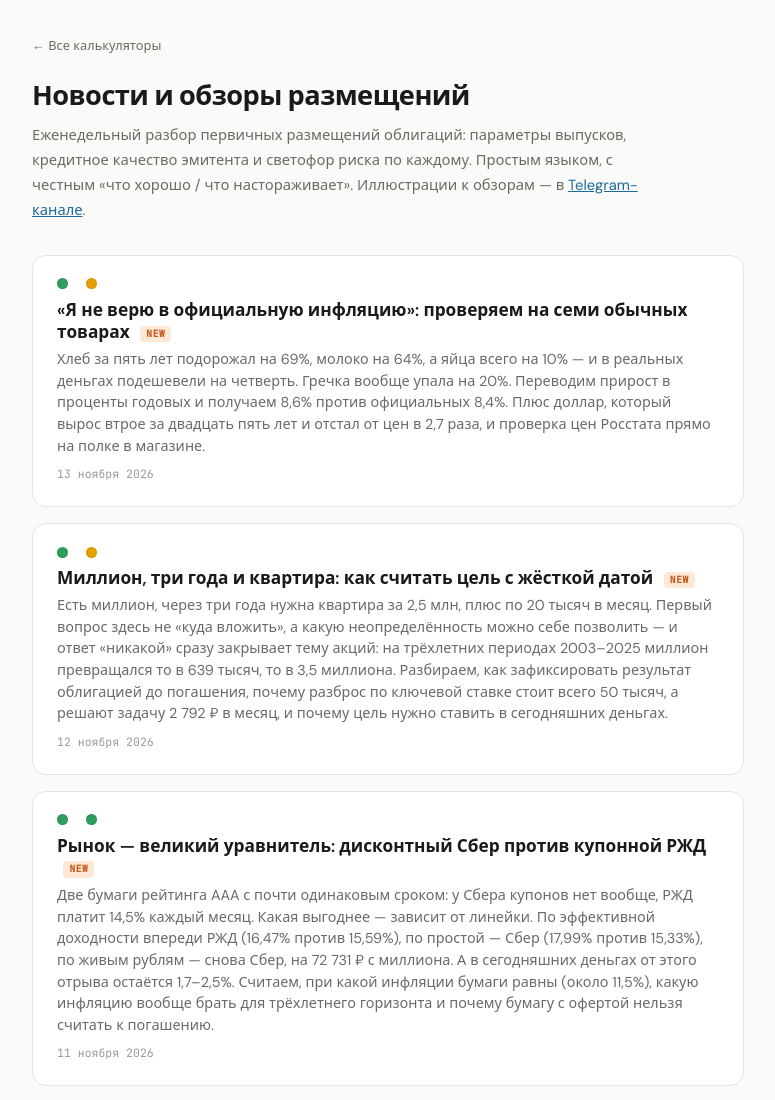
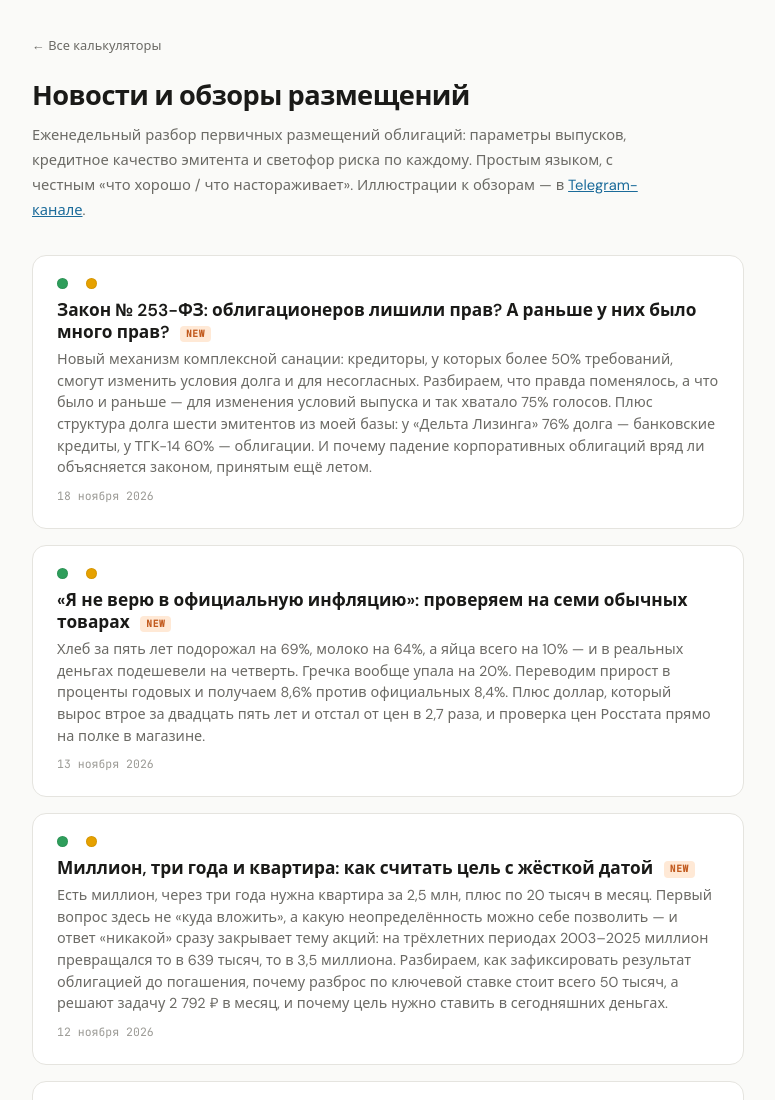
Before and after one commit to ekaterinakutnyak-blip/finance-tools, a plain HTML site: page novosti.html in a window 1280 px wide. Shown: the top 1100 px of the page, without its empty margins (252-1027 px from the left). Drawn offline with Linux system fonts and the light colour scheme; a script that the page names is missing.

Commit message:
Add files via upload

```diff
--- a/novosti.html
+++ b/novosti.html
@@ -47,6 +47,13 @@ h1{font-size:1.7rem;font-weight:700;letter-spacing:-0.02em;margin:1rem 0 0.35rem
 <a href="index.html" class="back-link">← Все калькуляторы</a>
 <h1>Новости и обзоры размещений</h1>
 <p class="intro">Еженедельный разбор первичных размещений облигаций: параметры выпусков, кредитное качество эмитента и светофор риска по каждому. Простым языком, с честным «что хорошо / что настораживает». Иллюстрации к обзорам — в <a href="https://t.me/kutnyak_invest" target="_blank" rel="noopener" style="color:var(--accent2)">Telegram-канале</a>.</p>
+
+<a class="card" href="novosti/zakon-253-fz-prava-obligatsionerov.html">
+<div class="sfrow"><span class="dot g"></span><span style="width:8px"></span><span class="dot y"></span></div>
+<h3>Закон № 253-ФЗ: облигационеров лишили прав? А раньше у них было много прав? <span class="new-badge" data-until="2026-12-02">NEW</span></h3>
+<p>Новый механизм комплексной санации: кредиторы, у которых более 50% требований, смогут изменить условия долга и для несогласных. Разбираем, что правда поменялось, а что было и раньше &mdash; для изменения условий выпуска и так хватало 75% голосов. Плюс структура долга шести эмитентов из моей базы: у «Дельта Лизинга» 76% долга &mdash; банковские кредиты, у ТГК-14 60% &mdash; облигации. И почему падение корпоративных облигаций вряд ли объясняется законом, принятым ещё летом.</p>
+<div class="card-date">18 ноября 2026</div>
+</a>
 
 <a class="card" href="novosti/proverka-oficialnoy-inflyacii.html">
 <div class="sfrow"><span class="dot g"></span><span style="width:8px"></span><span class="dot y"></span></div>
```
